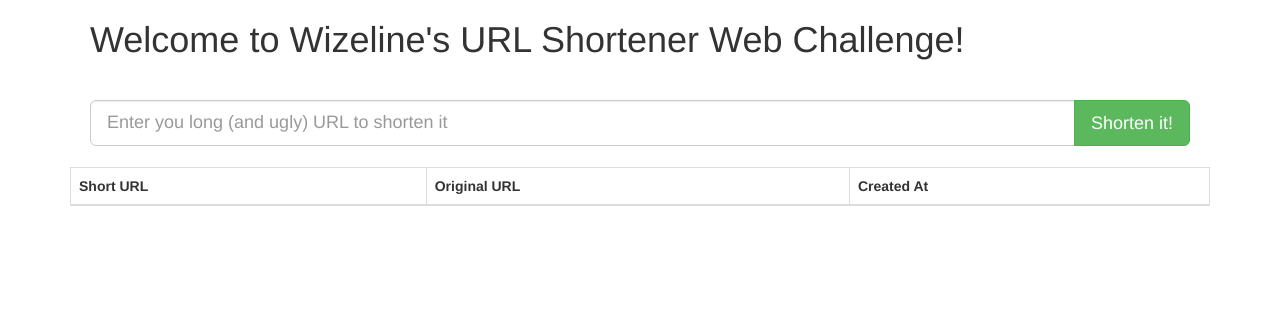
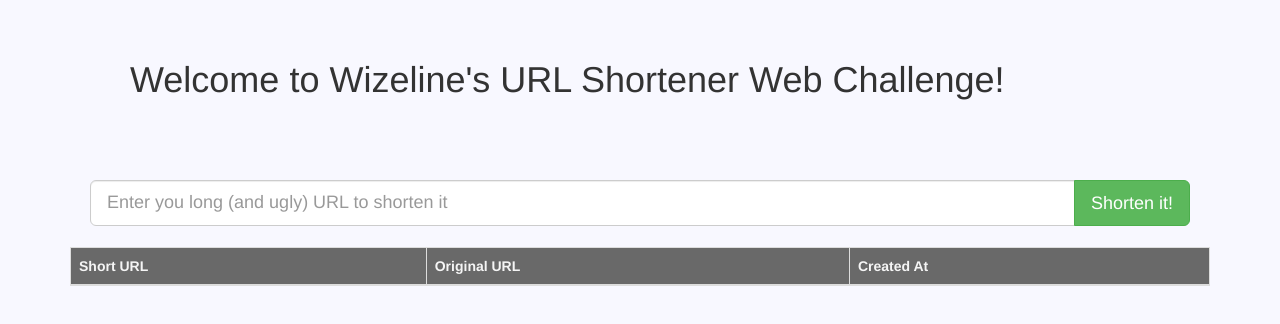
Before and after one commit to kenin4/WizelineWebChallenge, a website: page Web client/index.html in a window 1280 px wide. Drawn offline with Linux system fonts and the light colour scheme.

Commit message:
Minor style changes

```diff
--- a/Web client/index.html
+++ b/Web client/index.html
@@ -9,11 +9,11 @@
     <script src="./assets/vendor/js/bootstrap.js"></script>
 </head>
 
-<body>
+<body style="background-color: ghostwhite">
     <div class="container">
         <div class="row">
             <div class="col-md-12">
-                <div style="margin: 20px">
+                <div style="margin: 60px">
                     <h1>
 						Welcome to Wizeline's URL Shortener Web Challenge!
 					</h1>
@@ -44,14 +44,14 @@
         <div class="row">
             <div class="col-md-12">
                 <table class="table table-bordered table-hover">
-                    <thead>
+                    <thead style="background-color: dimgray; color: whitesmoke">
                         <tr>
                             <th>Short URL</th>
                             <th>Original URL</th>
                             <th>Created At</th>
                         </tr>
                     </thead>
-                    <tbody id="allRecords">
+                    <tbody id="allRecords" style="background-color: white">
                     </tbody>
                 </table>
             </div>
```
